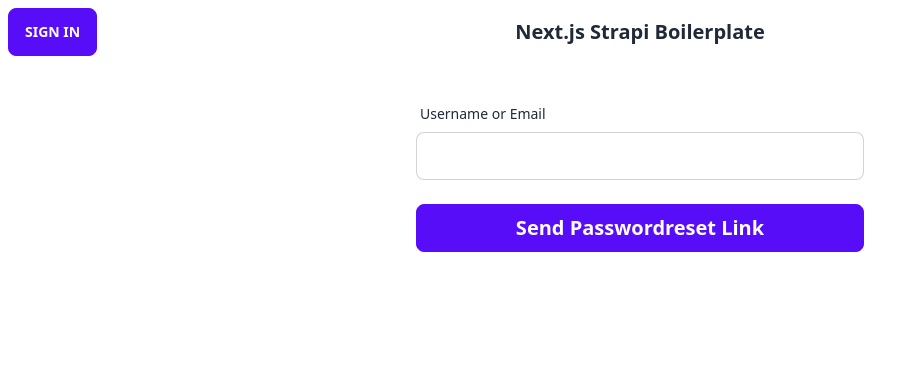
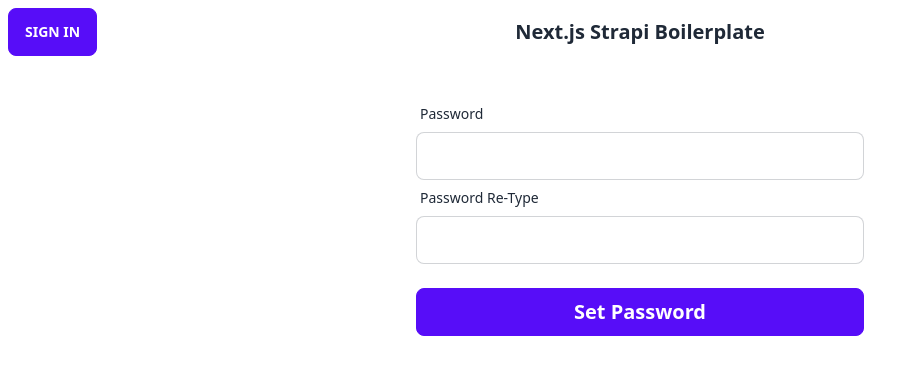
Before and after one commit to 1erich/nextjs-strapi-fullstack-boilerplate, a Next.js app in the folder app/: page /auth/reset-password in a window 1280 px wide. Shown: the top 374 px of the page, without its empty margins (0-919 px from the left). Built offline with nearby package versions, Linux system fonts and the light colour scheme; no server answers.

Commit message:
adds forgot and reset password

```diff
--- a/app/components/Navigation.tsx
+++ b/app/components/Navigation.tsx
@@ -20,7 +20,7 @@
                 )}
             </div>
             <div className="navbar-center">
-                <Link href="/"><span><a className="btn btn-ghost normal-case text-xl">Next.js Strapi Boilerplate</a></span></Link>
+                <Link href="/"><span className="btn btn-ghost normal-case text-xl">Next.js Strapi Boilerplate</span></Link>
             </div>
             <div className="navbar-end">
 
--- /dev/null
+++ b/app/pages/api/forgot-password.ts
@@ -0,0 +1,20 @@
+// Next.js API route support: https://nextjs.org/docs/api-routes/introduction
+import type { NextApiRequest, NextApiResponse } from 'next'
+import axios from 'axios'
+
+type Data = {
+  name: string
+}
+
+export default async function handler(
+  req: NextApiRequest,
+  res: NextApiResponse<Data>
+) {
+    const r = await axios.post(`${process.env.NEXT_PUBLIC_STRAPI_URL}/api/auth/forgot-password`, {
+        email: req.body.email
+    })
+
+    console.log(r);
+
+  res.status(200).json({ name: 'John Doe' })
+}
--- /dev/null
+++ b/app/pages/auth/forgot-password.tsx
@@ -0,0 +1,26 @@
+import axios from 'axios'
+
+export default function ForgotPassword() {
+
+    const onSubmit = async (e) => {
+        const response = await axios.post(`${process.env.NEXT_PUBLIC_APP_URL}/api/forgot-password`, {
+            email: e.target.email.value
+        })
+    };
+
+    return (
+        <>
+            <form onSubmit={onSubmit}>
+                <div className="form-control w-full">
+                    <label className="label">
+                        <span className="label-text">Email</span>
+                    </label>
+                    <input type="text" placeholder="" className="input input-bordered w-full" value="lazymale92@gmail.com" name="email"/>
+                </div>
+                <div className="form-control w-full">
+                    <div><button type="submit" className="my-3 mt-6 btn btn-primary normal-case text-xl w-full">Send Passwordreset Link</button></div>
+                </div>
+            </form>
+        </>
+    )
+}
--- a/app/pages/auth/reset-password.tsx
+++ b/app/pages/auth/reset-password.tsx
@@ -1,15 +1,35 @@
-export default function Resetpassword() {
+import axios from 'axios'
+import { useRouter } from 'next/router'
+
+export default function ResetPassword() {
+    const router = useRouter();
+    const code = router.query.code
+
+    const onSubmit = async (e) => {
+        const response = await axios.post(`${process.env.NEXT_PUBLIC_APP_URL}/api/reset-password`, {
+            email: e.target.email.value
+        })
+    };
+
     return (
         <>
+            <form onSubmit={onSubmit}>
                 <div className="form-control w-full">
                     <label className="label">
-                    <span className="label-text">Username or Email</span>
+                        <span className="label-text">Password</span>
                     </label>
-                <input type="text" placeholder="" className="input input-bordered w-full" />
+                    <input type="password" className="input input-bordered w-full" name="password"/>
                 </div>
                 <div className="form-control w-full">
-                <div><p className="my-3 mt-6 btn btn-primary normal-case text-xl w-full">Send Passwordreset Link</p></div>
+                    <label className="label">
+                        <span className="label-text">Password Re-Type</span>
+                    </label>
+                    <input type="password" className="input input-bordered w-full" name="passwordre"/>
                 </div>
+                <div className="form-control w-full">
+                    <div><button type="submit" className="my-3 mt-6 btn btn-primary normal-case text-xl w-full">Set Password</button></div>
+                </div>
+            </form>
         </>
     )
 }
--- a/app/pages/auth/sign-in.tsx
+++ b/app/pages/auth/sign-in.tsx
@@ -36,14 +36,15 @@
                 </div>
                 <div className="form-control w-full">
                     <div><button type="submit" className="mt-6 btn btn-primary normal-case text-xl w-full">Sign In</button></div>
-                    <div><Link href="reset-password"><p className="btn btn-ghost normal-case">Forgot your Password?</p></Link></div>
-                    <div className="divider">OR</div>
-                    <div><button type="submit" className="my-3 mt-6 btn btn-primary normal-case text-xl w-full">Google SSO</button></div>
-                    <div className="divider">OR</div>
-                    <div><Link href="sign-up"><button type="submit" className="my-3 mt-6 btn btn-secondary normal-case text-xl w-full">Sign Up</button></Link></div>
+                    <div><Link href="forgot-password"><p className="btn btn-ghost normal-case">Forgot your Password?</p></Link></div>
                 </div>
             </form>
-
+            <div className="form-control w-full">
+                <div className="divider">OR</div>
+                <div><button type="submit" className="my-3 mt-6 btn btn-primary normal-case text-xl w-full">Google SSO</button></div>
+                <div className="divider">OR</div>
+                <div><Link href="sign-up"><button type="submit" className="my-3 mt-6 btn btn-secondary normal-case text-xl w-full">Sign Up</button></Link></div>
+            </div>
         </>
     )
 }
--- a/app/pages/auth/sign-up.tsx
+++ b/app/pages/auth/sign-up.tsx
@@ -1,27 +1,36 @@
 export default function Signup() {
+    const onSubmit = (e) => {
+        e.preventDefault();
+        console.log(e.target.email.value)
+
+        //alert(e.target.email.value);
+    };
+
     return (
         <>
+            <form onSubmit={onSubmit}>
                 <div className="form-control w-full">
                     <label className="label">
                         <span className="label-text">Username</span>
                     </label>
-                            <input type="text" placeholder="" className="input input-bordered w-full" />
+                    <input name="username" type="text" className="input input-bordered w-full" />
                 </div>
                 <div className="form-control w-full">
                     <label className="label">
                         <span className="label-text">Email</span>
                     </label>
-                            <input type="text" placeholder="" className="input input-bordered w-full" />
+                    <input name="email" type="text" className="input input-bordered w-full" />
                 </div>
                 <div className="form-control w-full">
                     <label className="label">
                         <span className="label-text">Password</span>
                     </label>
-                            <input type="password" placeholder="" className="input input-bordered w-full" />
+                    <input name="password" type="password" className="input input-bordered w-full" />
                 </div>
                 <div className="form-control w-full">
-                            <div><p className="my-3 mt-6 btn btn-primary normal-case text-xl w-full">Sign Up</p></div>
+                    <div><button type="submit" className="my-3 mt-6 btn btn-primary normal-case text-xl w-full">Sign Up</button></div>
                 </div>
+            </form>
         </>
     )
 }
```
Also changed, not shown: 1 other file (tests, documents, lock files or other folders). Lines whose indentation alone changed are shown as unchanged.
